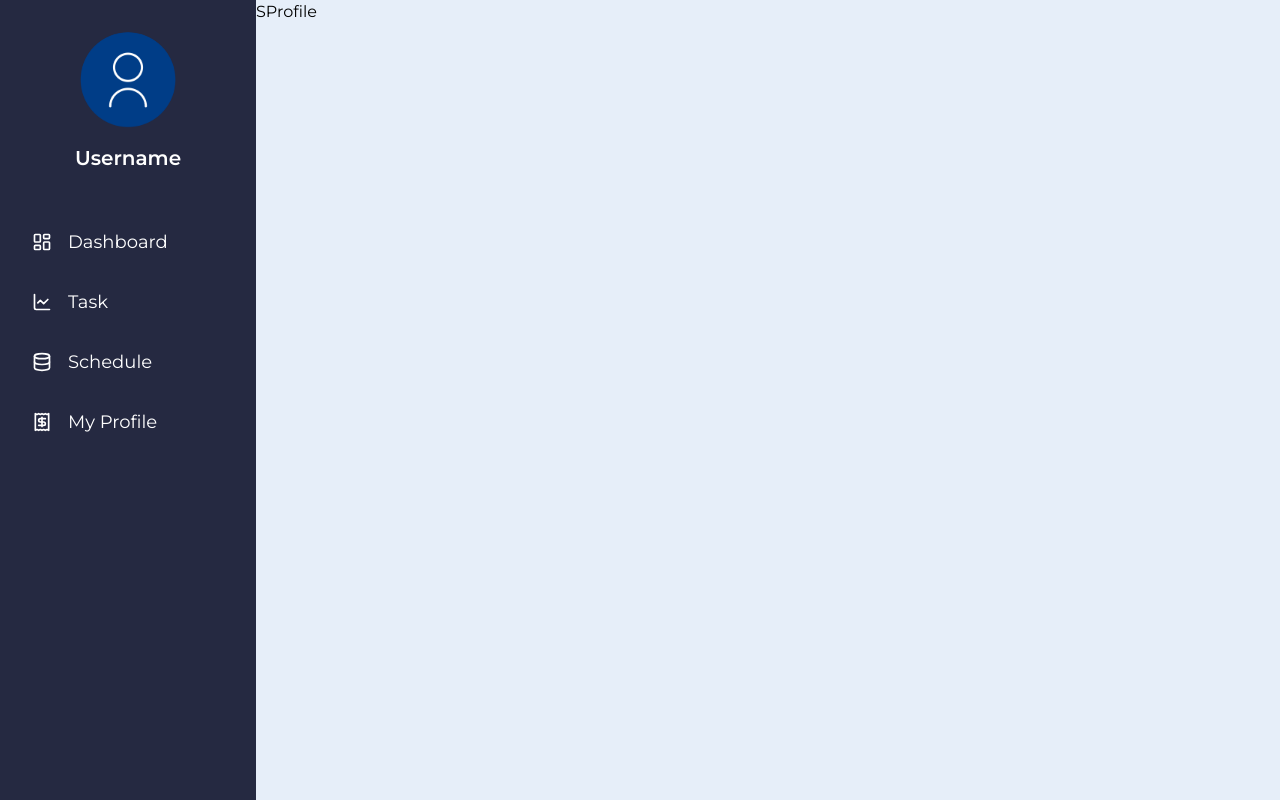
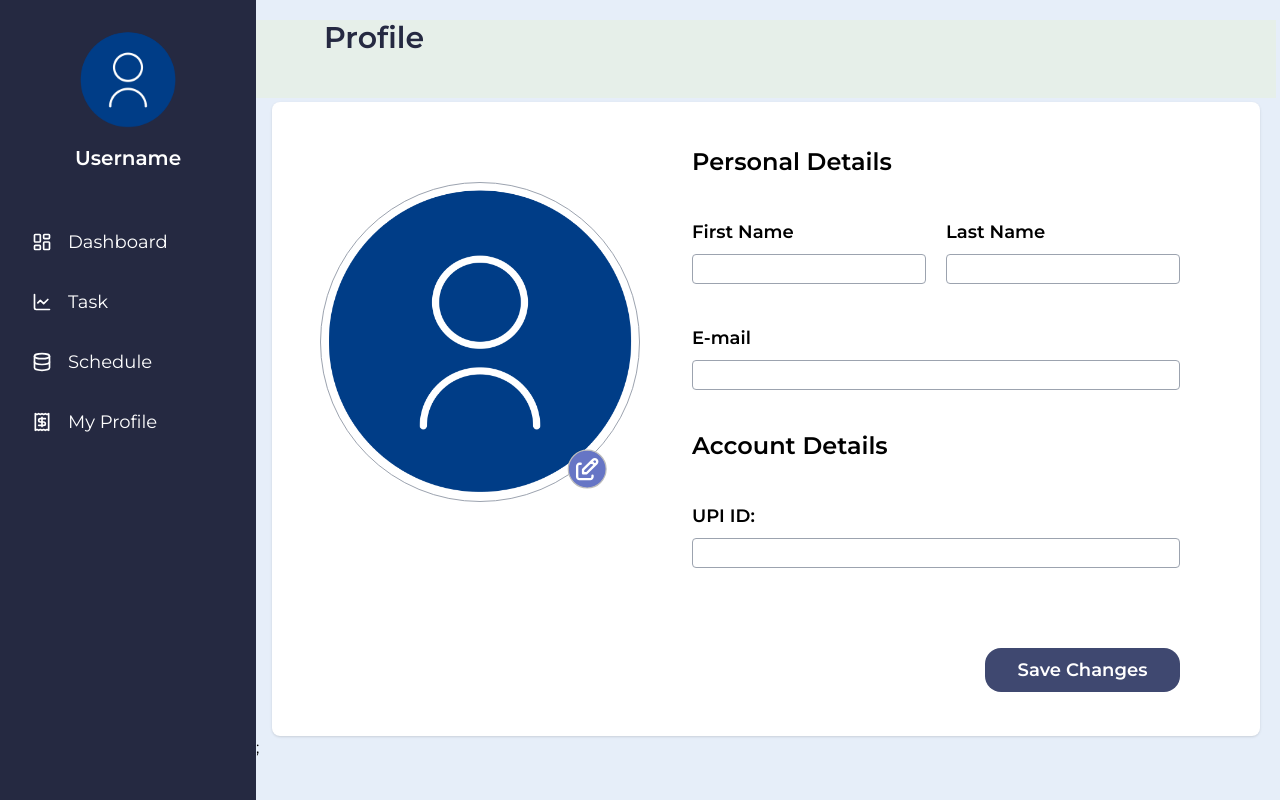
Before and after one commit to Kartikayy007/HotelCrewFrontend, a React (Vite) app: page / in a window 1280 px wide. Both pictures are taken after a click on the button "My Profile". Built offline with nearby package versions, Linux system fonts and the light colour scheme.

Commit message:
Crested profile component

```diff
--- a/src/components/Staff/StaffComponents/SProfile.jsx
+++ b/src/components/Staff/StaffComponents/SProfile.jsx
@@ -1,8 +1,113 @@
-import React from 'react'
-const SProfile = () => {
+import React, { useEffect,useState } from 'react'
+import { Skeleton } from '@mui/material'
+
+
+const SProfile = ()=>{
+  const [loading, setLoading] = useState(true);
+  const [image, setImage] = useState('/profile.png');
+  const handleImageUpload = (event) => {
+    const file = event.target.files[0];
+    if (file) {
+        const imageUrl = URL.createObjectURL(file);
+        setImage(imageUrl);
+    }
+}
+useEffect(() => {
+
+  setTimeout(() => {
+    setLoading(false);
+  }, 500);
+}, []);
   return (
-    <div>SProfile</div>
-  )
-}
+    <section className=" h-screen py-2 mr-1 px-0 font-Montserrat">
+      <div className='h-[10%] bg-[#e6efe9] opacity-100  top-3'>
+      <h2 className="text-[#252941] text-3xl  my-3 pl-12 ml-5 font-semibold">Profile</h2>
+      </div>
+      {loading ? (
+      <Skeleton variant="rectangular" width="100%" height="85%" sx={{ backgroundColor: 'white', margin:"16px", paddingRight:"16px"}} />
+    ) : (
+      <div className="bg-white z-10  h-auto xl:mt-1 mt-2  mx-4 pt-2 pb-1 px-7 rounded-lg shadow">
 
-export default SProfile
+    <div className=" xl:flex-row flex-col  flex  w-full  xl:items-start items-center xl:justify-evenly ">
+  <div
+    className="relative mt-4 mb-4 md:mb-10 w-48 h-48 lg:w-[320px] lg:h-[320px] lg:top-14 rounded-full border border-gray-400 cursor-pointer "
+    style={{ padding: "6.18px" }}
+  >
+
+    <img
+      src={image}
+      alt="profile"
+      className="w-full h-full rounded-full object-cover"
+
+    />
+    <img src="/tabler_edit.svg"
+    alt="edit"
+    onClick={() => document.getElementById("imageUpload").click()}
+   className="absolute bottom-3 right-8  lg:w-10 lg:h-10 w-7 h-7 cursor-pointer z-10"
+    />
+    <input
+      type="file"
+      accept="image/*"
+      onChange={handleImageUpload}
+      style={{ display: "none" }}
+      id="imageUpload"
+    />
+
+  </div>
+    <div className='relative w-full lg:w-auto  px-3 xl:px-8 mt-4'>
+    <h2 className="text-[#000000] text-2xl mt-5 font-semibold">Personal Details</h2>
+
+    <form className='lg:mt-10 mt-8 flex flex-col gap-6 lg:gap-10'>
+      <div className='flex lg:flex-row flex-col gap-5'>
+      <div className='flex flex-col gap-2'>
+      <label htmlFor="firstName" className='font-semibold text-lg'>First Name</label>
+      <input type="text"
+      id='firstName'
+      className='border border-gray-400 rounded-[4px] px-2 text-lg focus:outline-none' />
+      </div>
+      <div className='flex flex-col gap-2'>
+      <label htmlFor="lastName" className='font-semibold text-lg'>Last Name</label>
+      <input type="text"
+      id='lastName'
+      className='border border-gray-400 rounded-[4px] px-2  text-lg focus:outline-none' />
+      </div>
+      </div>
+
+
+      <div className='flex flex-col gap-2'>
+      <label htmlFor="email" className='font-semibold text-lg'>E-mail</label>
+      <input type="text"
+      id='email'
+      className='border border-gray-400 rounded-[4px]  text-lg px-2 focus:outline-none' />
+      </div>
+
+      <h2 className="text-[#000000] text-2xl  font-semibold">Account Details</h2>
+      <div className='flex flex-col gap-2'>
+      <label htmlFor="accountNumber" className='font-semibold text-lg'>UPI ID:</label>
+      <input type="text"
+      id='upiid'
+      className='border border-gray-400  text-lg rounded-[4px] px-2 focus:outline-none' />
+      </div>
+
+      <div className='flex lg:justify-end justify-center'>
+
+      <button
+      type='submit'
+      className='xl:mt-10 xl:mb-10 mb-5 w-[195px] rounded-2xl text-lg text-white font-semibold  py-2 bg-[#3F4870]'>
+        Save Changes
+      </button>
+
+      </div>
+
+    </form>
+    </div>
+</div>
+
+
+      </div>
+    )};
+    </section>
+  );
+};
+
+export default SProfile;
```
